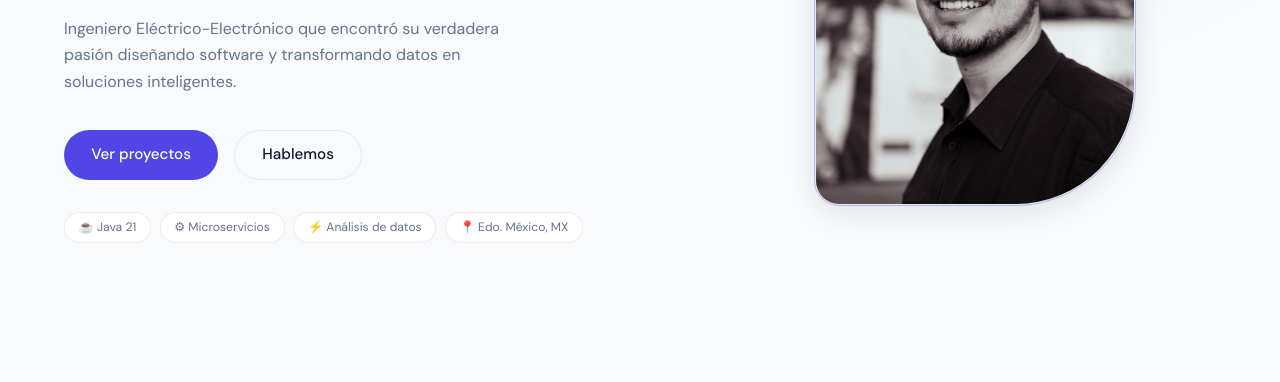
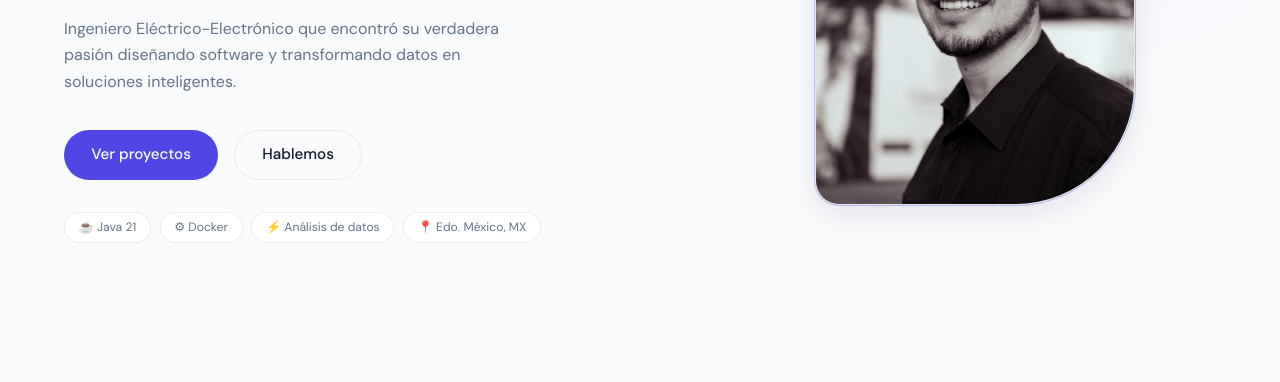
Before and after one commit to salvatorepop/salvatorepop.github.io, a website built with Vite: page index.html in a window 1280 px wide. Shown: the part 418-800 px from the top of the page. Built offline with nearby package versions, Linux system fonts and the light colour scheme.

Commit message:
Update index.html
mas detalles generales cambio

```diff
--- a/index.html
+++ b/index.html
@@ -63,7 +63,7 @@
       </div>
       <div class="hero-chips">
         <span>☕ Java 21</span>
-        <span>⚙ Microservicios</span>
+        <span>⚙ Docker</span>
         <span>⚡ Análisis de datos</span>
         <span>📍 Edo. México, MX</span>
       </div>
```
